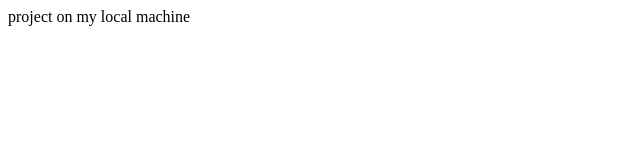
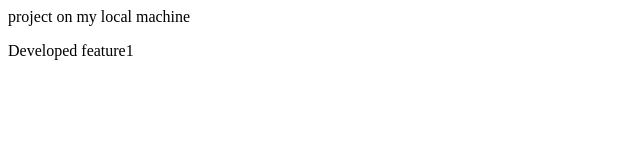
Before and after one commit to jahnavi2308/git-init-demo, a plain HTML site: page index.html in a window 1280 px wide. Shown: the whole page, without its empty margins (0-640 px from the left). Drawn offline with Linux system fonts and the light colour scheme.

Commit message:
Developed feature1

```diff
--- a/index.html
+++ b/index.html
@@ -1 +1,2 @@
 <p> project on my local machine</p>
+<p>Developed feature1</p>
```
